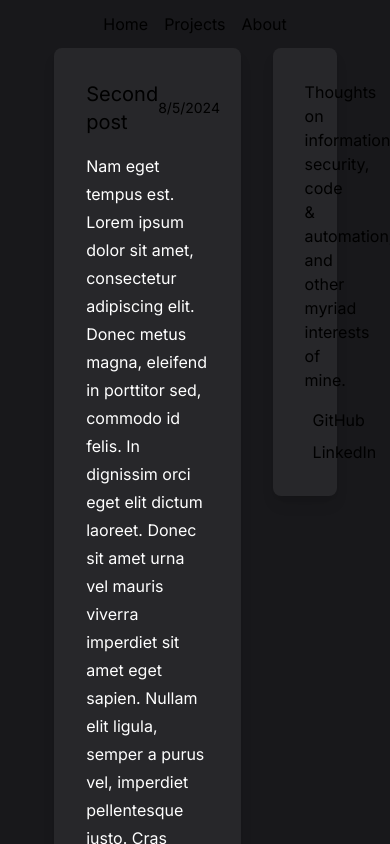
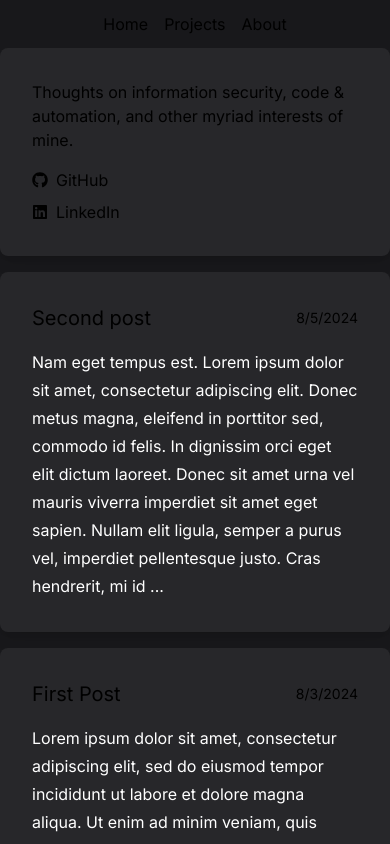
Before and after one commit to mattcbarrett/mattcbarrett.github.io, a Next.js app: page / in a window 390 px wide. Shown: the top 844 px of the page. Built offline with nearby package versions, Linux system fonts and the light colour scheme.

Commit message:
Add responsive layout

```diff
--- a/app/components/Sidebar.tsx
+++ b/app/components/Sidebar.tsx
@@ -4,7 +4,7 @@ type Props = {}
 
 const Sidebar = (props: Props) => {
   return (
-    <div className="flex flex-col w-1/5 items-center justify-start">
+    <div className="flex flex-col w-full mb-4 lg:w-1/5">
       <div className="p-8 space-y-2 rounded-lg shadow-lg w-full text-left bg-zinc-800">
         <p className="mb-4">Thoughts on information security, code & automation, and other myriad interests of mine.</p>
         <div className="flex space-x-2">
--- a/app/layout.tsx
+++ b/app/layout.tsx
@@ -17,7 +17,10 @@ export default function RootLayout({
 }>) {
   return (
     <html lang="en">
-      <body className={inter.className}>
+      <head>
+        <meta name="viewport" content="width=device-width, initial-scale=1" />
+      </head>
+      <body className={`${inter.className}`}>
         <div className="flex min-h-12 justify-center items-center bg-zinc-900">
           <div className="w-4/5 space-x-4 space-y-4 text-center">
             <Link href={"/"}>Home</Link>
--- a/app/page.tsx
+++ b/app/page.tsx
@@ -7,19 +7,17 @@ import { getAllPosts } from "@/lib/utilities";
 export default function Home() {
   const posts = getAllPosts()
   return (
-    <>
     <div className="flex space-x-8 items-center justify-center bg-zinc-900">
-      <div className="w-4/5 mx-auto">
-        <div className="flex space-x-8 justify-center">
-          <div className="flex flex-col w-3/5 space-y-4 items-center justify-start min-h-screen">
+      <div className="lg:w-4/5 md:w-full mx-auto">
+        <div className="flex flex-col-reverse lg:flex-row lg:space-x-8 justify-center">
+          <div className="flex flex-col w-full lg:w-3/5 space-y-4 items-center justify-start min-h-screen">
             {posts.map((post) => (
               <BlogPostTeaser post={post} key={post.slug} />
             ))}
           </div>
-          <Sidebar />
+            <Sidebar />
         </div>
       </div>
     </div>
-    </>
   );
 }
```
